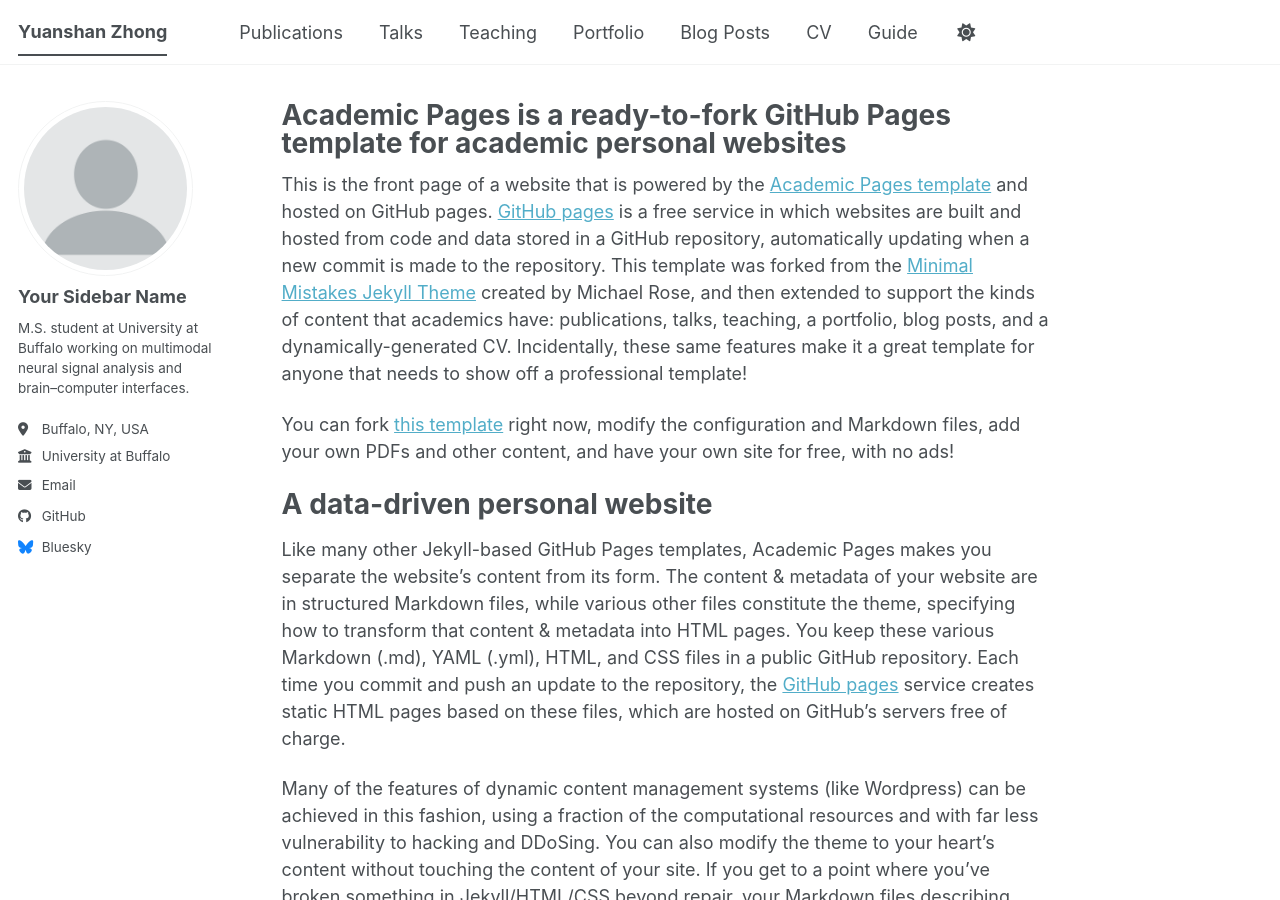
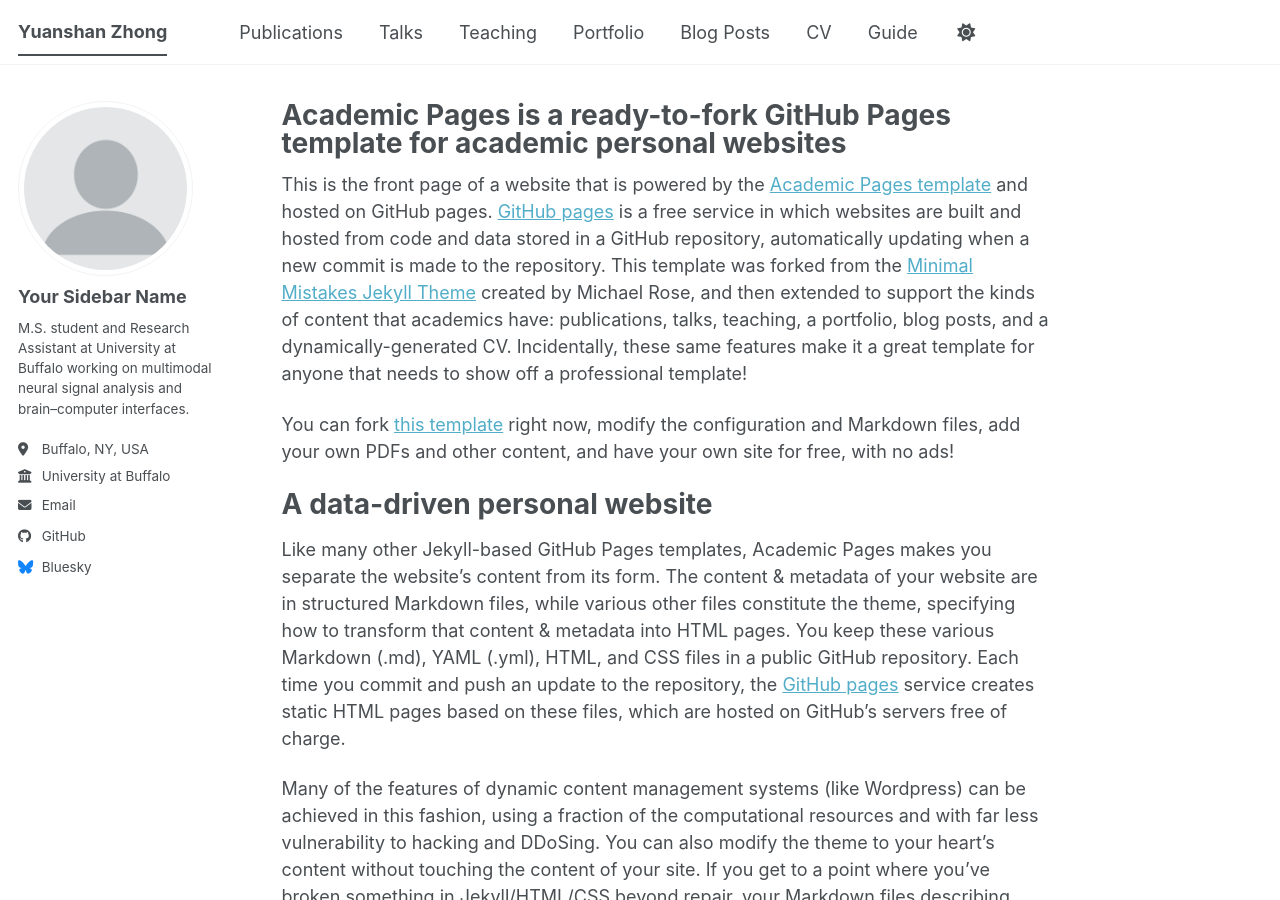
Before and after one commit to Yzhong9527/Yzhong9527.github.io, a Jekyll site: the page built from _pages/about.md, in a window 1280 px wide and 900 px high. Built offline with Jekyll 4.4.1, drawn with Linux system fonts in a browser that asks for light colours; a script bundle is joined from its source files by our own code; library files that are not in the unit come from our copies.

Commit message:
Update bio to include Research Assistant role

```diff
--- a/_config.yml
+++ b/_config.yml
@@ -26,7 +26,7 @@
   avatar           : "profile.png"
   name             : "Your Sidebar Name"
   pronouns         : # example: "she/her"
-  bio              : "M.S. student at University at Buffalo working on multimodal neural signal analysis and brain–computer interfaces."
+  bio              : "M.S. student and Research Assistant at University at Buffalo working on multimodal neural signal analysis and brain–computer interfaces."
   location         : "Buffalo, NY, USA"
   employer         : "University at Buffalo"
   uri              : # URL
```
